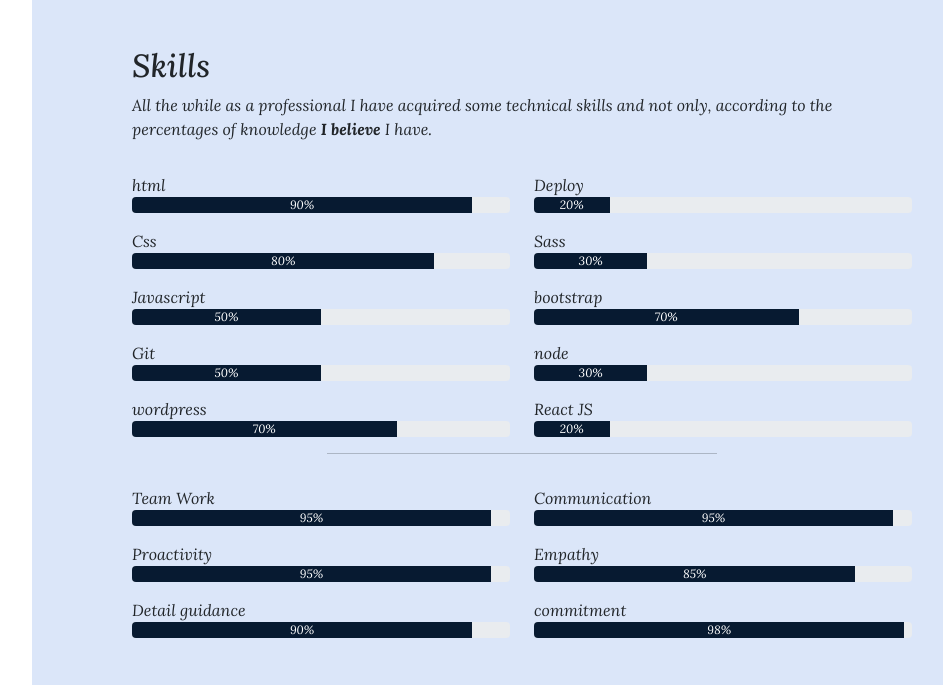
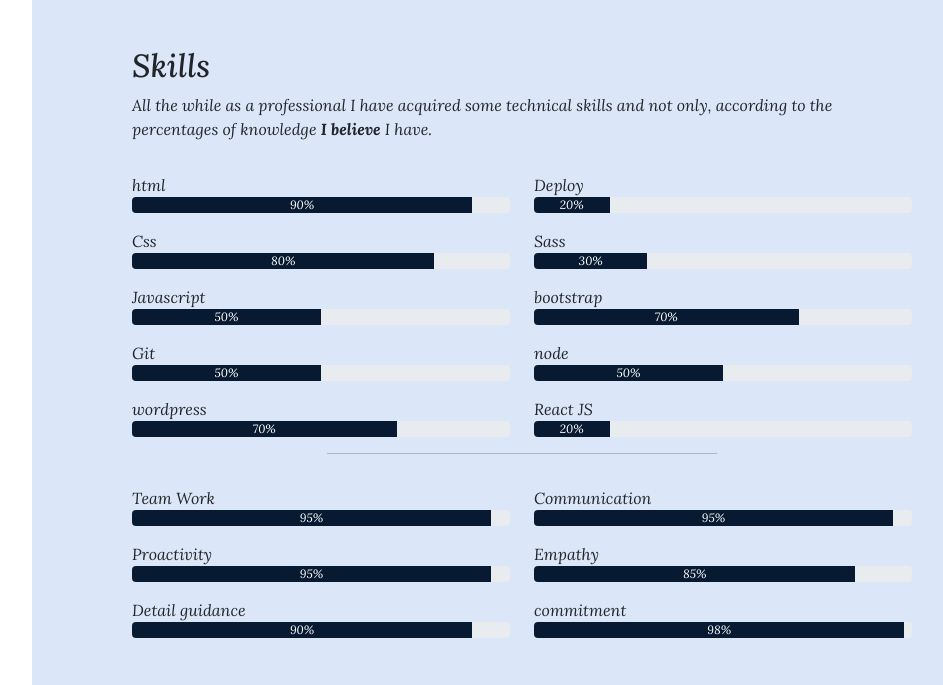
Before and after one commit to ricardoalexandrepereira/Portefolio-resp, a Flask app: page / in a window 1280 px wide. Shown: the part 1666-2351 px from the top of the page, without its empty margins (268-1211 px from the left). Run offline with Flask 2, Linux system fonts and the light colour scheme; some libraries are stand-ins or nearby versions; some web fonts are replaced.

Commit message:
fix bugs

```diff
--- a/templates/index.html
+++ b/templates/index.html
@@ -232,7 +232,7 @@
 
                                 <p class="mt-3 mb-0">node</p>
                                 <div class="progress">
-                                    <div class="progress-bar" role="progressbar" style="width: 30%;" aria-valuenow="30" aria-valuemin="0" aria-valuemax="100" data-anime="left">30%</div>
+                                    <div class="progress-bar" role="progressbar" style="width: 50%;" aria-valuenow="50" aria-valuemin="0" aria-valuemax="100" data-anime="left">50%</div>
                                 </div>
 
                                 <p class="mt-3 mb-0">React JS</p>
```
